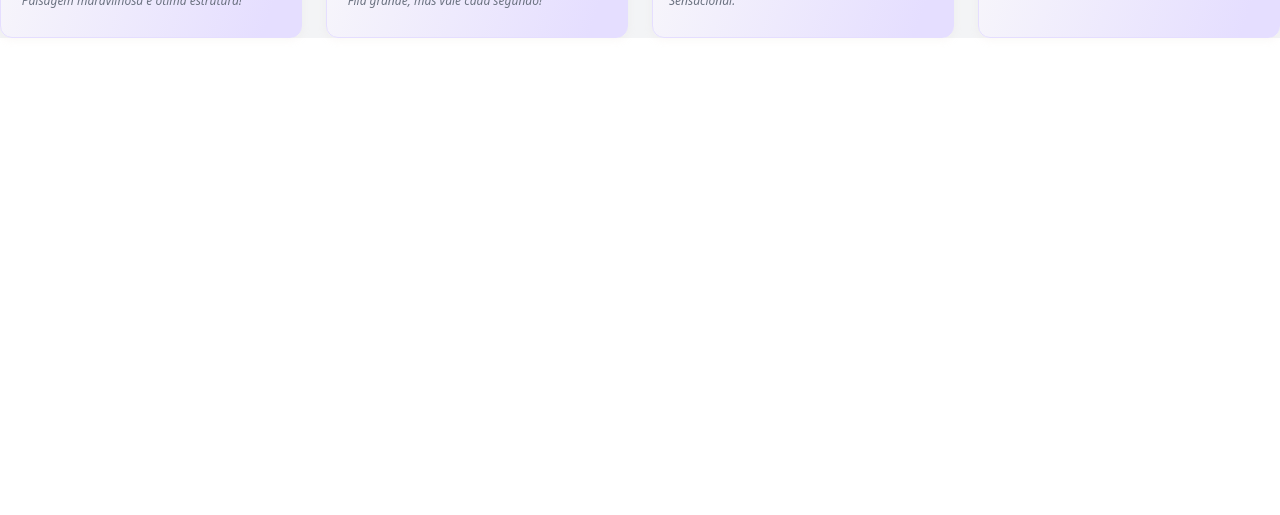
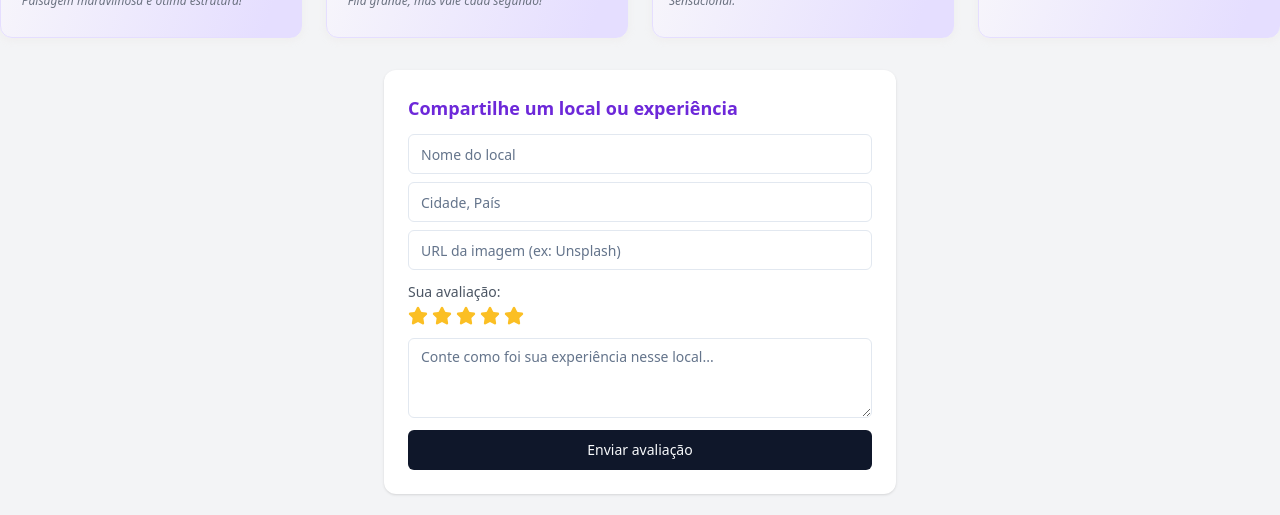
Before and after one commit to EmersonRicard0/EmersonRicard0.github.io, a React (Vite) app: page / in a window 1280 px wide. Shown: the part 1404-1919 px from the top of the page. Before the commit the page ends 1442 px from the top, so only its background shows below. Built offline with nearby package versions, Linux system fonts and the light colour scheme.

Commit message:
Refactor: Implement user feedback for locations
Allow users to provide images and feedback for visited locations.

```diff
--- /dev/null
+++ b/src/components/FormularioNovoLocal.tsx
@@ -0,0 +1,99 @@
+
+import React, { useState } from "react";
+import { Input } from "@/components/ui/input";
+import { Textarea } from "@/components/ui/textarea";
+import { Button } from "@/components/ui/button";
+import { Star } from "lucide-react";
+
+interface NovoLocalFormProps {
+  onAdd: (novo: {
+    nome: string;
+    local: string;
+    imagemUrl: string;
+    estrelas: number;
+    comentario: string;
+  }) => void;
+}
+
+const FormularioNovoLocal: React.FC<NovoLocalFormProps> = ({ onAdd }) => {
+  const [nome, setNome] = useState("");
+  const [local, setLocal] = useState("");
+  const [imagemUrl, setImagemUrl] = useState("");
+  const [estrelas, setEstrelas] = useState(5);
+  const [comentario, setComentario] = useState("");
+  const [enviando, setEnviando] = useState(false);
+
+  const handleSubmit = (e: React.FormEvent) => {
+    e.preventDefault();
+    setEnviando(true);
+
+    if (nome && local && imagemUrl && comentario && estrelas > 0) {
+      onAdd({ nome, local, imagemUrl, estrelas, comentario });
+      setNome("");
+      setLocal("");
+      setImagemUrl("");
+      setComentario("");
+      setEstrelas(5);
+    }
+    setEnviando(false);
+  };
+
+  return (
+    <form onSubmit={handleSubmit} className="bg-white rounded-xl shadow p-6 mt-8 space-y-3 max-w-lg mx-auto mb-6">
+      <h3 className="text-lg font-semibold mb-2 text-violet-700">Compartilhe um local ou experiência</h3>
+      <div className="grid gap-2">
+        <Input
+          placeholder="Nome do local"
+          value={nome}
+          onChange={e => setNome(e.target.value)}
+          required
+        />
+        <Input
+          placeholder="Cidade, País"
+          value={local}
+          onChange={e => setLocal(e.target.value)}
+          required
+        />
+        <Input
+          type="url"
+          placeholder="URL da imagem (ex: Unsplash)"
+          value={imagemUrl}
+          onChange={e => setImagemUrl(e.target.value)}
+          required
+        />
+      </div>
+      <div className="flex flex-col gap-1">
+        <label className="text-sm text-gray-600">Sua avaliação:</label>
+        <div className="flex items-center gap-1">
+          {Array.from({ length: 5 }).map((_, idx) => (
+            <button
+              type="button"
+              key={idx}
+              onClick={() => setEstrelas(idx + 1)}
+              className="focus:outline-none"
+              tabIndex={-1}
+            >
+              <Star
+                size={20}
+                className={idx < estrelas ? "text-amber-400 fill-amber-400" : "text-gray-300"}
+                strokeWidth={2}
+                fill={idx < estrelas ? "#FACC15" : "none"}
+              />
+            </button>
+          ))}
+        </div>
+      </div>
+      <Textarea
+        placeholder="Conte como foi sua experiência nesse local..."
+        value={comentario}
+        onChange={e => setComentario(e.target.value)}
+        required
+      />
+      <Button type="submit" disabled={enviando} className="w-full mt-2">
+        Enviar avaliação
+      </Button>
+    </form>
+  );
+};
+
+export default FormularioNovoLocal;
--- a/src/components/PontosTuristicos.tsx
+++ b/src/components/PontosTuristicos.tsx
@@ -1,12 +1,13 @@
 
-import React from "react";
+import React, { useState } from "react";
 import { Card, CardContent } from "@/components/ui/card";
 import { MapPin, Image } from "lucide-react";
 import ImagemCarrossel from "./ImagemCarrossel";
 import AvaliacaoComentario from "./AvaliacaoComentario";
+import FormularioNovoLocal from "./FormularioNovoLocal";
 
-// Fotos simulando busca no Google (urls públicas)
-const pontos = [
+// Dados iniciais simulando busca
+const pontosIniciais = [
   {
     nome: "Praia de Ponta Negra",
     local: "Natal/RN",
@@ -92,12 +93,64 @@ const pontos = [
   },
 ];
 
+type NovoLocal = {
+  nome: string;
+  local: string;
+  imagemUrl: string;
+  estrelas: number;
+  comentario: string;
+};
+
 const PontosTuristicos = () => {
+  const [novosLocais, setNovosLocais] = useState<NovoLocal[]>([]);
+
+  function handleAddNovoLocal(data: NovoLocal) {
+    setNovosLocais(prev => [data, ...prev]);
+  }
+
   return (
     <section className="mt-12">
       <h2 className="text-xl font-semibold mb-6">Locais mais visitados & Pontos Turísticos</h2>
+      {/* Novos locais adicionados pelo usuário */}
+      {novosLocais.length > 0 && (
+        <div className="mb-8">
+          <h3 className="text-base font-semibold text-violet-600 mb-2">Novos lugares da comunidade</h3>
+          <div className="grid grid-cols-1 sm:grid-cols-2 lg:grid-cols-4 gap-6">
+            {novosLocais.map((p, i) => (
+              <Card key={i} className="minimal-card p-0 overflow-hidden flex flex-col">
+                <div className="w-full h-44 bg-gray-100 flex items-center justify-center overflow-hidden relative">
+                  <img
+                    src={p.imagemUrl}
+                    alt={p.nome}
+                    className="object-cover w-full h-full"
+                    onError={e => (e.currentTarget.src = '/placeholder.svg')}
+                  />
+                </div>
+                <CardContent className="p-4 flex-1 flex flex-col justify-between">
+                  <div>
+                    <div className="flex items-center gap-2 mb-1">
+                      <MapPin size={16} className="text-violet-600" />
+                      <span className="font-semibold text-gray-700">{p.nome}</span>
+                    </div>
+                    <div className="text-gray-500 text-xs flex items-center gap-1 mb-2">
+                      <Image size={14} className="opacity-60" /> {p.local}
+                    </div>
+                    <AvaliacaoComentario
+                      nome="Visitante"
+                      estrelas={p.estrelas}
+                      comentario={p.comentario}
+                    />
+                  </div>
+                </CardContent>
+              </Card>
+            ))}
+          </div>
+        </div>
+      )}
+
+      {/* Lista fixa de pontos turísticos top */}
       <div className="grid grid-cols-1 sm:grid-cols-2 lg:grid-cols-4 gap-6">
-        {pontos.map((ponto, i) => (
+        {pontosIniciais.map((ponto, i) => (
           <Card
             key={i}
             className="minimal-card p-0 overflow-hidden flex flex-col hover:shadow-lg transition-shadow"
@@ -132,6 +185,9 @@ const PontosTuristicos = () => {
           </Card>
         ))}
       </div>
+
+      {/* Formulário para enviar novo local */}
+      <FormularioNovoLocal onAdd={handleAddNovoLocal} />
     </section>
   );
 };
```
